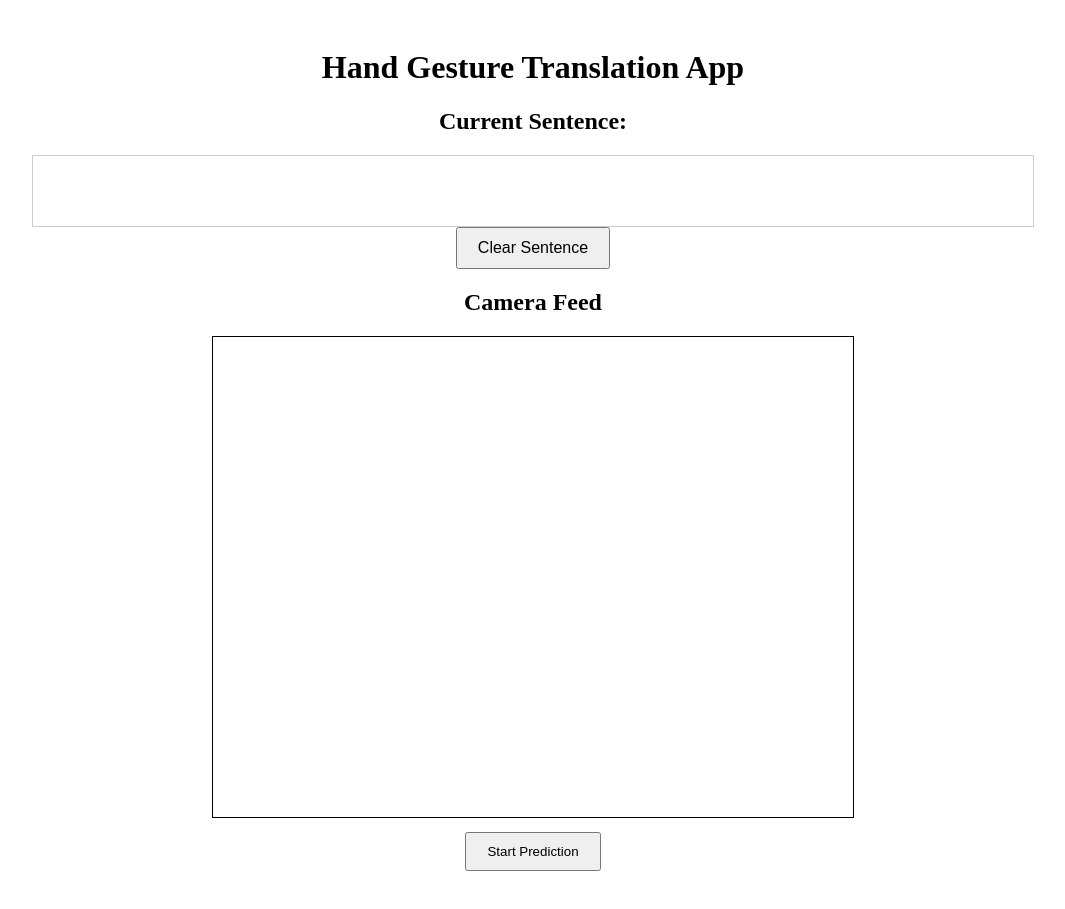
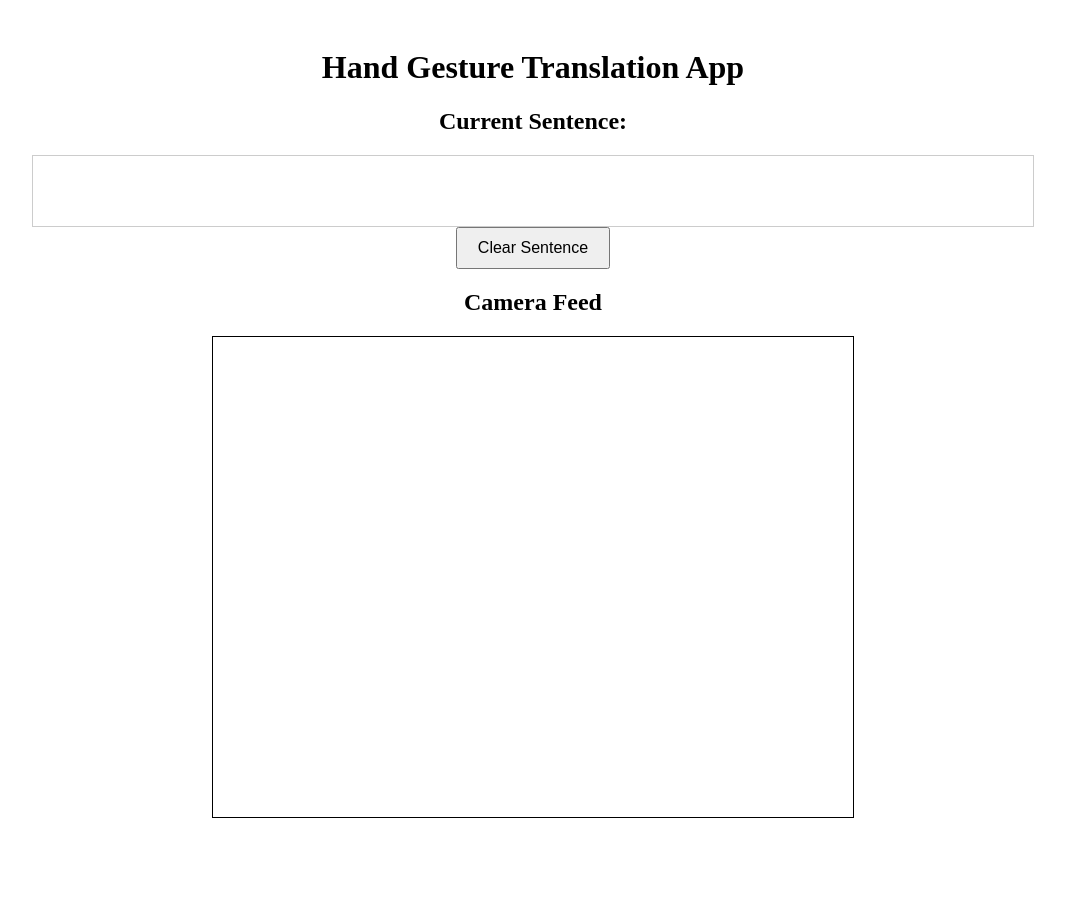
Before and after one commit to A-d-e-e/sign-language-frontend, a React (Create React App) app: page / in a window 1280 px wide. Shown: the whole page, without its empty margins (107-1172 px from the left). After the commit the page ends 850 px from the top, so only its background shows below. Built offline with nearby package versions, Linux system fonts and the light colour scheme; no server answers.

Commit message:
Update Camera.js

```diff
--- a/src/components/Camera.js
+++ b/src/components/Camera.js
@@ -1,69 +1,50 @@
-import React, { useRef, useEffect, useState } from 'react';
+import React, { useRef, useEffect } from 'react';
+
+const API_BASE_URL = "https://vs338bdfg2.execute-api.eu-north-1.amazonaws.com/default/HandGestureBackend";
 
 function Camera({ onPrediction }) {
   const videoRef = useRef(null);
-  const [isPredicting, setIsPredicting] = useState(false);
-  const intervalRef = useRef();
-
-  const startPrediction = () => {
-    setIsPredicting(true);
-    intervalRef.current = setInterval(async () => {
-      try {
-        // Create a canvas element to capture a frame from the video
-        const canvas = document.createElement('canvas');
-        canvas.width = videoRef.current.videoWidth;
-        canvas.height = videoRef.current.videoHeight;
-        canvas.getContext('2d').drawImage(videoRef.current, 0, 0);
-
-        // Convert canvas image to base64 data URL
-        const imageData = canvas.toDataURL('image/jpeg');
-
-        // Call the AWS Lambda (API Gateway URL)
-        const response = await fetch("https://595gkvigtd.execute-api.eu-north-1.amazonaws.com/default/sign-language-backend", {
-          method: 'POST',
-          headers: { 'Content-Type': 'application/json' },
-          body: JSON.stringify({ image: imageData, sentence: "" }) // You can send current sentence if needed
-        });
-
-        if (!response.ok) throw new Error('Network response was not ok');
-
-        const data = await response.json();
-        // API Gateway might encapsulate the response body as a JSON string inside data.body
-        let result = data;
-        if (data.body) {
-          result = JSON.parse(data.body);
-        }
-        if (result.gesture) {
-          onPrediction(result.gesture, result.sentence);
-        }
-      } catch (error) {
-        console.error('Prediction error:', error);
-      }
-    }, 2000); // Every 2 seconds
-  };
-
-  const stopPrediction = () => {
-    setIsPredicting(false);
-    clearInterval(intervalRef.current);
-  };
 
   useEffect(() => {
     navigator.mediaDevices.getUserMedia({ video: true })
       .then(stream => {
         if (videoRef.current) {
           videoRef.current.srcObject = stream;
-          startPrediction();
         }
       })
-      .catch(console.error);
+      .catch(err => {
+        console.error("Error accessing camera: ", err);
+      });
+  }, []);
 
-    return () => {
-      stopPrediction();
-      if (videoRef.current?.srcObject) {
-        videoRef.current.srcObject.getTracks().forEach(track => track.stop());
+  // Capture frames periodically and send to the backend for processing
+  useEffect(() => {
+    const interval = setInterval(async () => {
+      if (videoRef.current && videoRef.current.videoWidth > 0) {
+        const canvas = document.createElement('canvas');
+        canvas.width = videoRef.current.videoWidth;
+        canvas.height = videoRef.current.videoHeight;
+        const ctx = canvas.getContext('2d');
+        ctx.drawImage(videoRef.current, 0, 0);
+        const imageData = canvas.toDataURL('image/jpeg');
+        try {
+          const response = await fetch('${API_BASE_URL}/predict', {
+            method: 'POST',
+            headers: { 'Content-Type': 'application/json' },
+            body: JSON.stringify({ image: imageData, sentence: "" })
+          });
+          const data = await response.json();
+          if (data.gesture) {
+            // Pass the gesture and updated sentence back to the parent component
+            onPrediction(data.gesture, data.sentence);
+          }
+        } catch (error) {
+          console.error("Error predicting gesture:", error);
+        }
       }
-    };
-  }, []);
+    }, 2000); // every 2 seconds
+    return () => clearInterval(interval);
+  }, [onPrediction]);
 
   return (
     <div>
@@ -74,14 +55,6 @@ function Camera({ onPrediction }) {
         muted
         style={{ width: '640px', height: '480px', border: '1px solid black' }}
       ></video>
-      <div>
-        <button
-          onClick={isPredicting ? stopPrediction : startPrediction}
-          style={{ margin: '10px', padding: '10px 20px' }}
-        >
-          {isPredicting ? 'Stop Prediction' : 'Start Prediction'}
-        </button>
-      </div>
     </div>
   );
 }
```
